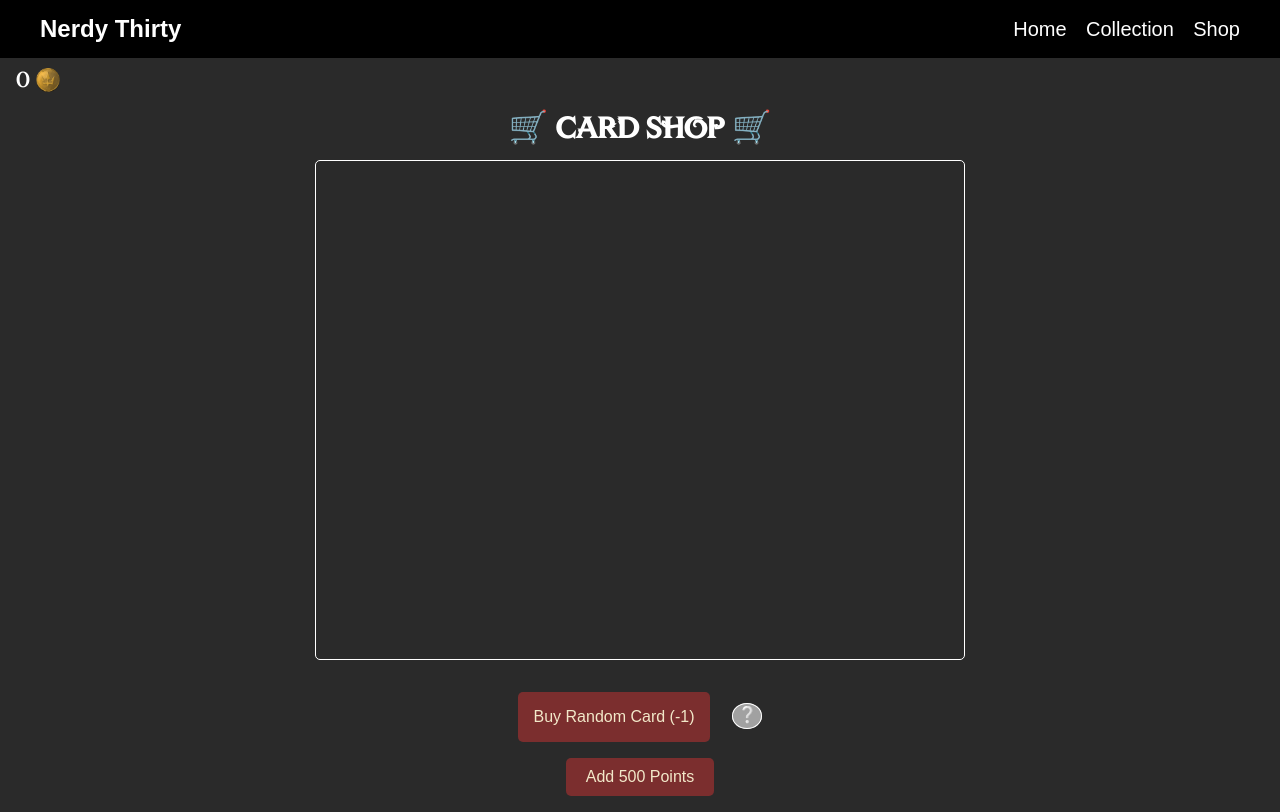
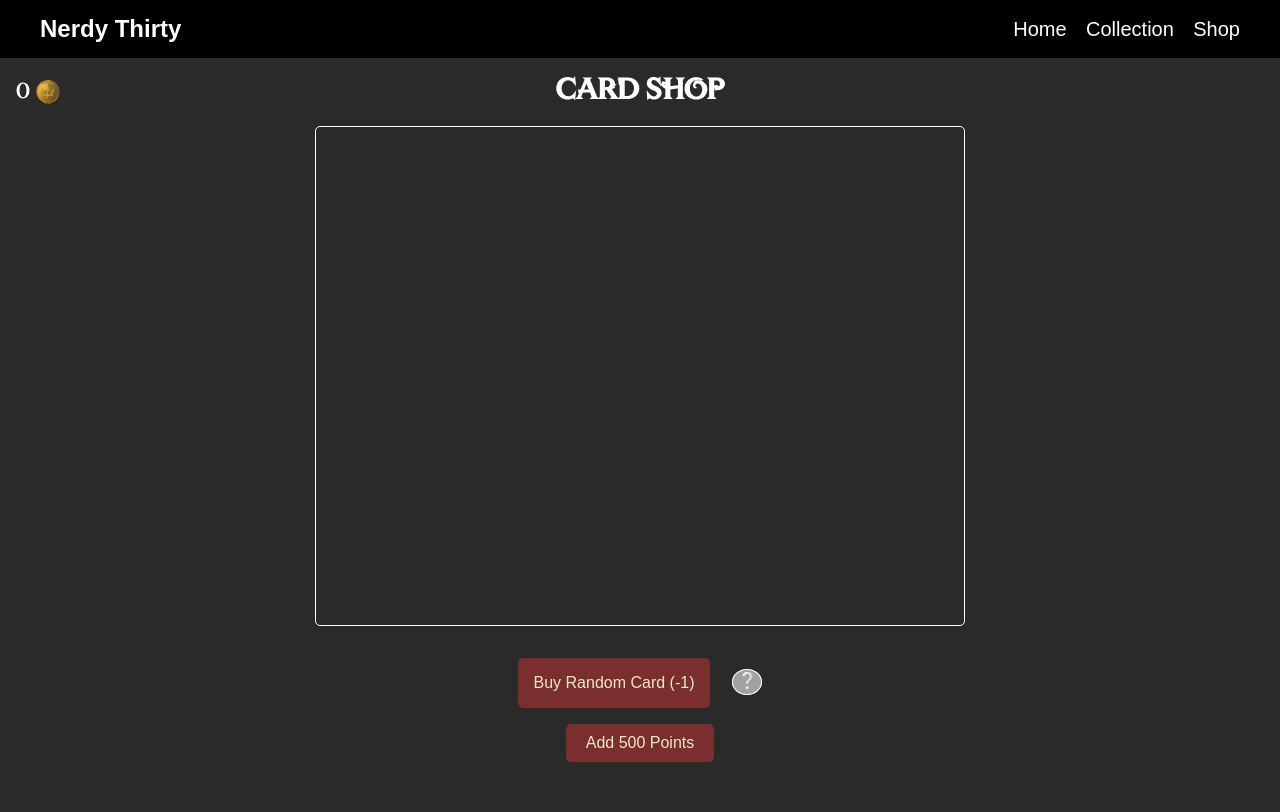
Before and after one commit to cse110-sp25-group30/cse110-sp25-group30, a website with bundled scripts: page shop.html in a window 1280 px wide. Built offline with nearby package versions, Linux system fonts and the light colour scheme.

Commit message:
changed shop title layout, added ripping/card opening sounds, and made it so result text appears after pack cover is removed

```diff
--- a/components/pack-cover.js
+++ b/components/pack-cover.js
@@ -79,13 +79,20 @@ class PackCover extends HTMLElement {
 		const left = cover.querySelector('.left');
 		const right = cover.querySelector('.right');
 
+		const audio = new Audio('assests/sound-effects/rip-sound.mp3');
+
 		cover.addEventListener('click', () => {
+			audio.currentTime = 0.17; // Reset if replaying
+    		audio.play();
 			left.classList.add('slide-out');
 			right.classList.add('slide-out');
 
 			setTimeout(() => {
+				this.dispatchEvent(new CustomEvent('cover-opened', { bubbles: true }));
+			}, 560); // Show content a bit before cover is gone
+
+			setTimeout(() => {
 				this.remove(); // remove the cover from the DOM
-				this.dispatchEvent(new CustomEvent('cover-opened', { bubbles: true }));
 			}, 900); // duration should match CSS transition
 		});
 	}
--- a/scripts/shop.js
+++ b/scripts/shop.js
@@ -191,12 +191,26 @@ function init() {
     const newCard = generateRandomCard();
     const updatedCard = addOrUpdateCard(newCard);
 
+    // Hide result initially
+    resultDisplay.style.visibility = "hidden";
     resultDisplay.textContent =
     `🎉 You got a ${updatedCard.rarity} "${updatedCard.name}" (Total owned: ${updatedCard.quantity})`;
 
     displayCard(updatedCard);
     update_points(-1); //price of card generation, can change later
     updatePointsDisplay();
+
+    // Wait for the 'cover-opened' event, then reveal result
+    document.addEventListener("cover-opened", function handler() {
+      resultDisplay.style.visibility = "visible";
+      if (updatedCard.rarity == 'epic' || updatedCard.rarity == 'legendary' || updatedCard.rarity == 'special-edition') {
+        const audio = new Audio('assests/sound-effects/lucky-draw2.mp3');
+        audio.currentTime = 0;
+        audio.play();
+      }
+      // Remove listener so it only triggers once per open
+      document.removeEventListener("cover-opened", handler);
+    });
   });
 
   /* temporary for testing */
--- a/shop.html
+++ b/shop.html
@@ -14,11 +14,13 @@
 </head>
 <body style="background-color: var(--secondary-background-color); color: white;">
     <site-header></site-header>
-    <div id="points">
-        <p id="points-display" style="margin:0rem; margin-left: 1rem; margin-top: 0.25rem; font-size: 1.5rem;">0</p>
-        <img id="points-img" style="margin:0rem; margin-left: 0.4rem; margin-top: 0.6rem; width: 1.5rem; height: 1.5rem;" src="/assests/point.png" alt="points">
+    <div id="top-bar">
+        <div id="points">
+            <p id="points-display">0</p>
+            <img id="points-img" src="/assests/point.png" alt="points">
+        </div>
+        <h1 id="shoptitle">Card Shop</h1>
     </div>
-    <h1 id="shoptitle">🛒 Card Shop 🛒</h1>
     <div id="gen-container">
         <div id="card-container" style="margin-top: 1rem;"></div>
         <div id="result" style="margin-top: 1rem; font-size: 1.2rem;"></div>
--- a/styles/shop.css
+++ b/styles/shop.css
@@ -1,12 +1,35 @@
+#top-bar {
+  display: flex;
+  justify-content: center;
+  align-items: center;
+  position: relative;
+  margin: 0.5rem 0;
+}
+
 #points {
   display: flex;
   flex-direction: row;
-  justify-items: center;
+  align-items: center;
+  position: absolute;
+  left: 1rem;
+}
+
+#points-display {
+  margin: 0;
+  font-size: 1.5rem;
+}
+
+#points-img {
+  margin-left: 0.4rem;
+  width: 1.5rem;
+  height: 1.5rem;
 }
 
 #shoptitle {
-    text-align: center;
-    margin: 0.25rem 0rem;
+  margin: 0;
+  font-size: 2rem;
+  text-align: center;
+  flex-grow: 1;
 }
 
 #buttoncont {
```
Also changed, not shown: 3 other files.
